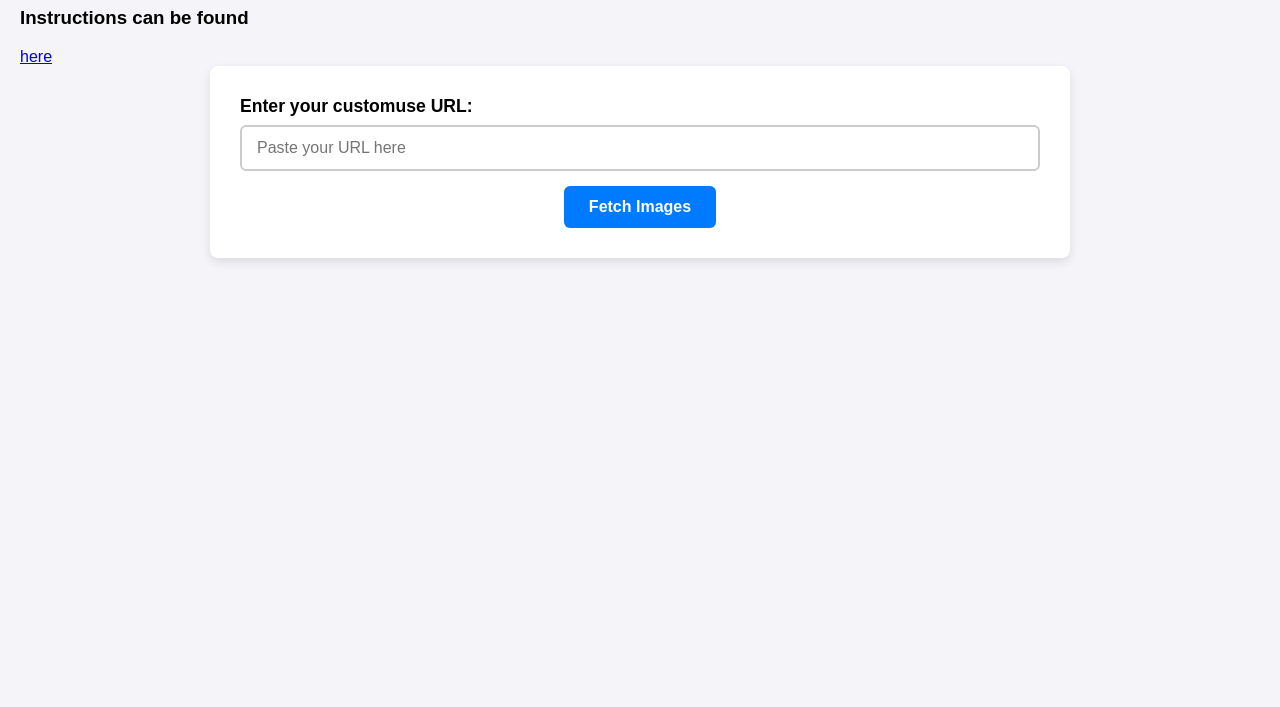
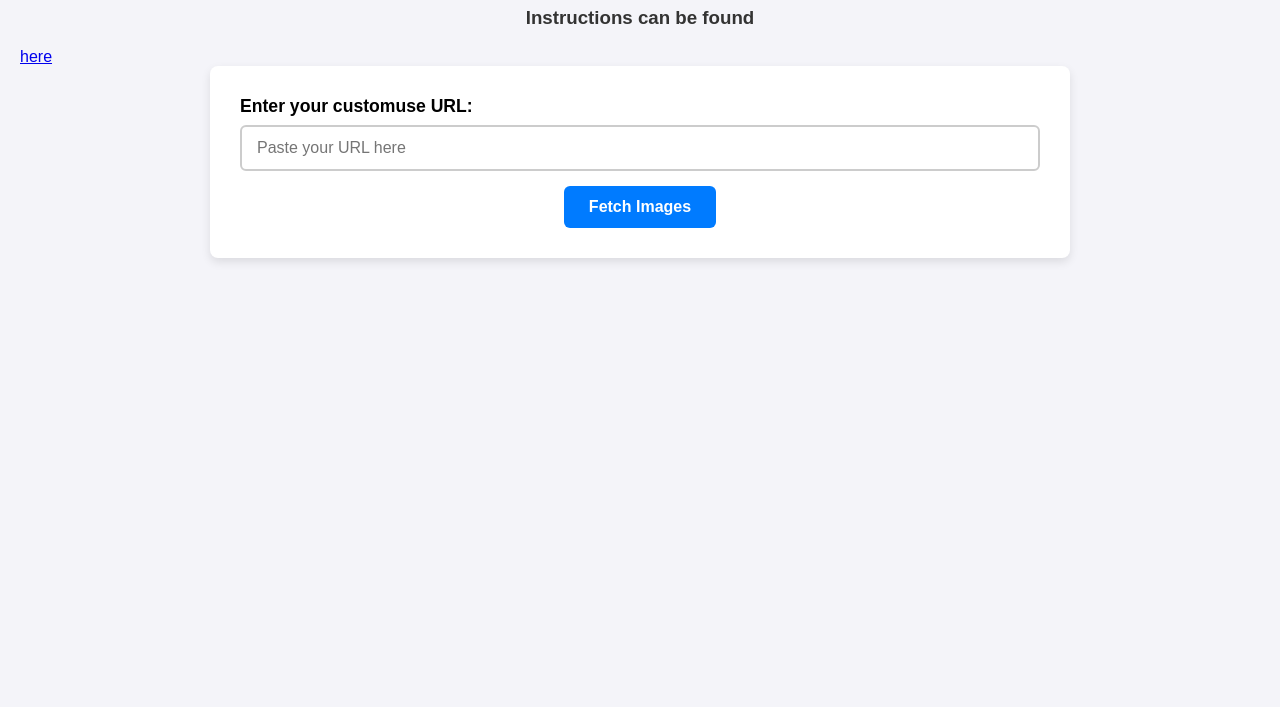
Before and after one commit to chunkberries/customuse-bypasser, a plain HTML site: page index.html in a window 1280 px wide. Shown: the part 93-800 px from the top of the page. Drawn offline with Linux system fonts and the light colour scheme.

Commit message:
Update index.html

```diff
--- a/index.html
+++ b/index.html
@@ -13,6 +13,11 @@
   }
 
   h1 {
+    text-align: center;
+    color: #333;
+  }
+
+  h3 {
     text-align: center;
     color: #333;
   }
@@ -105,6 +110,9 @@
     align-items: center;
   }
 
+  .nowrap {
+    white-space: nowrap ;
+  }
   canvas {
     border: 2px solid #ccc;
     border-radius: 4px;
@@ -142,7 +150,8 @@
 </head>
 <body>
 <h1>Customuse Bypasser by chunkberries</h1>
-<h3>Instructions can be found </h3> <a href="https://github.com/chunkberries/customuse-bypasser/blob/main/README.md">here</a>
+<h3 class="nowrap">Instructions can be found </h3>
+  <a href="https://github.com/chunkberries/customuse-bypasser/blob/main/README.md", class="nowrap">here</a>
 <div class="container">
   <label for="inputUrl">Enter your customuse URL:</label>
   <input type="text" id="inputUrl" placeholder="Paste your URL here" />
```
